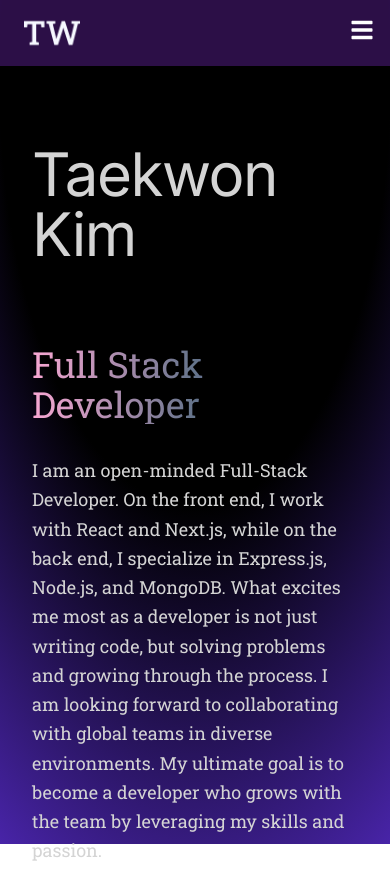
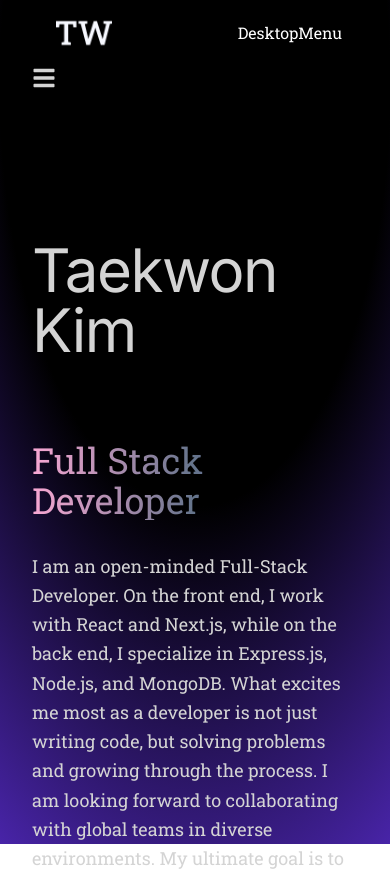
Before and after one commit to Tae-uni/Tae-uni.github.io, a React (Vite) app: page / in a window 390 px wide. Shown: the top 871 px of the page. Built offline with nearby package versions, Linux system fonts and the light colour scheme.

Commit message:
:construction: start refactoring responsive mobile navigation

```diff
--- /dev/null
+++ b/src/components/DesktopMenu.jsx
@@ -0,0 +1,10 @@
+import { Link } from "react-scroll";
+import { FaLinkedin, FaGithub } from "react-icons/fa";
+
+const DesktopMenu = () => {
+  return (
+    <div>DesktopMenu</div>
+  );
+};
+
+export default DesktopMenu;
--- a/src/components/Hero.jsx
+++ b/src/components/Hero.jsx
@@ -26,7 +26,7 @@ const Hero = () => {
               variants={container(0)}
               initial="hidden"
               animate="visible"
-              className="pb-20 text-6xl font-sans tracking-tight lg:mt-16 lg:text-8xl"
+              className="pb-20 text-6xl font-sans tracking-tight lg:mt-16 lg:text-6xl"
             >
               Taekwon Kim
             </motion.h1>
--- /dev/null
+++ b/src/components/MobileMenu.jsx
@@ -0,0 +1,99 @@
+import { useState, useRef, useEffect } from "react";
+import { Link } from "react-scroll";
+import { AnimatePresence, motion } from "framer-motion";
+import { FaBars, FaTimes } from "react-icons/fa";
+
+const MobileMenu = () => {
+
+  const [isOpen, setIsOpen] = useState(false);
+  const menuRef = useRef(null);
+
+  const toggleMenu = () => {
+    console.log("Menu toggled:", isOpen);
+    setIsOpen(!isOpen);
+  };
+
+  useEffect(() => {
+    const handleClick = (e) => {
+      if (menuRef.current && !menuRef.current.contains(e.target) && isOpen) {
+        setIsOpen(false);
+      }
+    };
+
+    if (isOpen) {
+      document.addEventListener("mousedown", handleClick);
+    } else {
+      document.removeEventListener("mousedown", handleClick);
+    }
+
+    return () => {
+      document.removeEventListener("mousedown", handleClick);
+    };
+  }, [isOpen]);
+
+  return (
+    <div ref={menuRef} className="relative md:hidden">
+      <button onClick={toggleMenu} className="md:hidden focus:outline-none z-100">
+        {isOpen ? (
+          <FaTimes className="text-2xl hover:text-gray-400" />
+        ) : (
+          <FaBars className="text-2xl hover:text-gray-400" />
+        )}
+      </button>
+
+      <AnimatePresence>
+        {isOpen && (
+          <motion.div
+            initial={{ x: "100%" }}
+            animate={{ x: "0%" }}
+            exit={{ x: "100%" }}
+            transition={{ duration: 0.3 }}
+            className="fixed top-0 right-0 w-2/3 h-full bg-purple backdrop-blur-sm text-white py-6 px-8 z-100"
+          >
+
+            <ul className="flex flex-col mt-16 items-center gap-4 text-lg font-sans font-medium">
+              <li>
+                <Link
+                  to="home"
+                  smooth={true}
+                  duration={500}
+                  offset={-200}
+                  className="hover:text-gray-400"
+                  onClick={toggleMenu}
+                >
+                  Home
+                </Link>
+              </li>
+              <li>
+                <Link
+                  to="projects"
+                  smooth={true}
+                  duration={500}
+                  offset={-100}
+                  className="hover:text-gray-400"
+                  onClick={toggleMenu}
+                >
+                  Projects
+                </Link>
+              </li>
+              <li>
+                <Link
+                  to="contact"
+                  smooth={true}
+                  duration={500}
+                  offset={-200}
+                  className="hover:text-gray-400"
+                  onClick={toggleMenu}
+                >
+                  Contact
+                </Link>
+              </li>
+            </ul>
+          </motion.div>
+        )}
+      </AnimatePresence>
+    </div>
+  );
+};
+
+export default MobileMenu;
--- a/src/components/Navbar.jsx
+++ b/src/components/Navbar.jsx
@@ -1,158 +1,189 @@
 import { useState, useRef, useEffect } from 'react';
 import { FaLinkedin, FaGithub, FaTimes, FaBars } from 'react-icons/fa';
 import { Link } from 'react-scroll';
-import { motion } from 'framer-motion';
+import { AnimatePresence, motion } from 'framer-motion';
 
 import logo from '../assets/twt.png';
 
+import DesktopMenu from './DesktopMenu';
+import MobileMenu from './MobileMenu';
+
 const Navbar = () => {
-
   const [isOpen, setIsOpen] = useState(false);
-  const menuRef = useRef(null);
 
   const toggleMenu = () => {
-    console.log("Menu toggled:", isOpen);
     setIsOpen(!isOpen);
-  }
-
-  useEffect(() => {
-    const handleClick = (e) => {
-      if (menuRef.current && !menuRef.current.contains(e.target) && isOpen) {
-        setIsOpen(false);
-      }
-    };
-
-    if (isOpen) {
-      document.addEventListener("mousedown", handleClick);
-    } else {
-      document.removeEventListener("mousedown", handleClick);
-    }
-
-    return () => {
-      document.removeEventListener("mousedown", handleClick);
-    };
-  }, [menuRef, isOpen, setIsOpen]);
+  };
 
   return (
-    <nav
-      ref={menuRef}
-      className="fixed top-0 left-0 w-full bg-purple-600/30 text-white z-10 py-4 md:py-0 px-4 sm:px-0 lg:px-4"
-    >
-      <div className="container mx-auto flex items-center justify-between">
-        <div className="flex flex-shrink-0 items-center">
-          <Link to="home" smooth={true} duration={500} offset={-200} className="text-2xl font-bold hover:text-gray-400">
+    <>
+      <nav className="md:fixed md:top-0 md:left-0 md:w-full bg-black/50 backdrop-blur-sm text-white z-10 py-4 md:py-0 px-4 sm:px-0 lg:px-4">
+        <div className="container mx-auto flex items-center justify-between">
+          <div className="flex items-center">
             <img className="mx-2 w-14" src={logo} alt="logo" />
-          </Link>
+          </div>
+          <DesktopMenu />
+          {/* <MobileMenu /> */}
         </div>
-
-        {/* Desktop */}
-        <ul className="hidden md:flex list-none items-center gap-6 text-lg">
-          <li><Link to="home" smooth={true} duration={500} offset={-200} className="hover:text-gray-400">Home</Link></li>
-          {/* <li><Link to="about" smooth={true} duration={500} offset={-100}>About</Link></li> */}
-          <li><Link to="projects" smooth={true} duration={500} offset={-100} className="hover:text-gray-400">Projects</Link></li>
-          <li><Link to="contact" smooth={true} duration={500} offset={-200} className="hover:text-gray-400">Contact</Link></li>
-        </ul>
-
-        <div className="hidden md:flex m-8 items-center justify-center gap-4 text-2xl">
-          <a
-            href="https://www.linkedin.com/in/taekwon-kim-766165317/"
-            target="_blank"
-            rel="noopener noreferrer"
-          >
-            <FaLinkedin className="hover:text-blue-500" />
-          </a>
-          <a
-            href="https://github.com/Tae-uni"
-            target="_blank"
-            rel="noopener noreferrer"
-          >
-            <FaGithub className="hover:text-gray-400" />
-          </a>
-        </div>
-
-        {/* Hamburger Menu Mobile */}
-        <div className="md:hidden z-40 relative">
-          <button onClick={toggleMenu} className="focus:outline-none">
-            {isOpen ? (
-              <FaTimes className="text-2xl hover:text-gray-400" />
-            ) : (
-              <FaBars className="text-2xl hover:text-gray-400" />
-            )}
-          </button>
-        </div>
-      </div>
-
-      {/* Mobile Menu */}
+      </nav>
       {isOpen && (
-        <motion.div
-          initial={{ x: "100%" }}
-          animate={{ x: "0%" }}
-          exit={{ x: "100%" }}
-          transition={{ duration: 0.5 }}
-          className="fixed top-0 right-0 w-2/3 h-full bg-black text-white py-6 px-8 z-30"
-        >
-          <ul className="flex flex-col mt-16 items-center gap-4 text-lg font-sans font-medium">
-            <li>
-              <Link
-                to="home"
-                smooth={true}
-                duration={500}
-                offset={-200}
-                className="hover:text-gray-400"
-                onClick={toggleMenu}
-              >
-                Home
-              </Link>
-            </li>
-            <li>
-              <Link
-                to="projects"
-                smooth={true}
-                duration={500}
-                offset={-100}
-                className="hover:text-gray-400"
-                onClick={toggleMenu}
-              >
-                Projects
-              </Link>
-            </li>
-            <li>
-              <Link
-                to="contact"
-                smooth={true}
-                duration={500}
-                offset={-200}
-                className="hover:text-gray-400"
-                onClick={toggleMenu}
-              >
-                Contact
-              </Link>
-            </li>
-          </ul>
-
-          <div className="flex justify-center mt-6 gap-6 text-2xl">
-            <a
-              href="https://www.linkedin.com/in/taekwon-kim-766165317/"
-              target="_blank"
-              rel="noopener noreferrer"
-              className="hover:text-gray-400"
-            >
-              <FaLinkedin />
-            </a>
-            <a
-              href="https://github.com/Tae-uni"
-              target="_blank"
-              rel="noopener noreferrer"
-              className="hover:text-gray-400"
-            >
-              <FaGithub />
-            </a>
-          </div>
-        </motion.div>
+        <div className="fixed top-0 left-0 w-full h-full bg-black/50 backdrop-blur-sm z-200" onClick={toggleMenu}></div>
       )}
-
-    </nav>
+      <MobileMenu isOpen={isOpen} toggleMenu={toggleMenu} />
+    </>
   );
 };
 
+// sm: 640px, md: 768px, lg: 1024px, xl: 1280px / or above
+//   const [isOpen, setIsOpen] = useState(false);
+//   const menuRef = useRef(null);
+
+//   const toggleMenu = () => {
+//     console.log("Menu toggled:", isOpen);
+//     setIsOpen(!isOpen);
+//   }
+
+//   useEffect(() => {
+//     const handleClick = (e) => {
+//       if (menuRef.current && !menuRef.current.contains(e.target) && isOpen) {
+//         setIsOpen(false);
+//       }
+//     };
+
+//     if (isOpen) {
+//       document.addEventListener("mousedown", handleClick);
+//     } else {
+//       document.removeEventListener("mousedown", handleClick);
+//     }
+
+//     return () => {
+//       document.removeEventListener("mousedown", handleClick);
+//     };
+//   }, [isOpen]);
+
+//   return (
+//     <nav
+//       // ref={menuRef}
+//       className="fixed top-0 left-0 w-full bg-black/50 backdrop-blur-sm text-white z-10 py-4 md:py-0 px-4 sm:px-0 lg:px-4"
+//     >
+//       <div className="container mx-auto flex items-center justify-between">
+//         <div className="flex flex-shrink-0 items-center">
+//           <Link to="home" smooth={true} duration={500} offset={-200} className="text-2xl font-bold hover:text-gray-400">
+//             <img className="mx-2 w-14" src={logo} alt="logo" />
+//           </Link>
+//         </div>
+
+//         {/* Desktop */}
+//         <ul className="hidden md:flex list-none items-center gap-6 text-lg">
+//           <li><Link to="home" smooth={true} duration={500} offset={-200} className="hover:text-gray-400">Home</Link></li>
+//           {/* <li><Link to="about" smooth={true} duration={500} offset={-100}>About</Link></li> */}
+//           <li><Link to="projects" smooth={true} duration={500} offset={-100} className="hover:text-gray-400">Projects</Link></li>
+//           <li><Link to="contact" smooth={true} duration={500} offset={-200} className="hover:text-gray-400">Contact</Link></li>
+//         </ul>
+
+//         <div className="hidden md:flex m-8 items-center justify-center gap-4 text-2xl">
+//           <a
+//             href="https://www.linkedin.com/in/taekwon-kim-766165317/"
+//             target="_blank"
+//             rel="noopener noreferrer"
+//           >
+//             <FaLinkedin className="hover:text-blue-500" />
+//           </a>
+//           <a
+//             href="https://github.com/Tae-uni"
+//             target="_blank"
+//             rel="noopener noreferrer"
+//           >
+//             <FaGithub className="hover:text-gray-400" />
+//           </a>
+//         </div>
+
+//         {/* Hamburger Menu Mobile */}
+//         <div className="md:hidden z-40 relative">
+//           <button onClick={toggleMenu} className="focus:outline-none">
+//             {isOpen ? (
+//               <FaTimes className="text-2xl hover:text-gray-400" />
+//             ) : (
+//               <FaBars className="text-2xl hover:text-gray-400" />
+//             )}
+//           </button>
+//         </div>
+//       </div>
+
+//       {/* Mobile Menu */}
+//       <AnimatePresence>
+//         {isOpen && (
+//           <div
+//             // initial={{ x: "100%" }}
+//             // animate={{ x: "0%" }}
+//             // exit={{ x: "100%" }}
+//             // transition={{ duration: 0.3 }}
+//             className="fixed top-0 right-0 w-full h-full bg-black/70 backdrop-blur-sm text-white py-6 px-8 z-50"
+//           >
+//             {/* <div className="flex flex-col justify-between h-full"> */}
+//               <ul className="flex flex-col mt-16 items-center gap-4 text-lg font-sans font-medium">
+//                 <li>
+//                   <Link
+//                     to="home"
+//                     smooth={true}
+//                     duration={500}
+//                     offset={-200}
+//                     className="hover:text-gray-400"
+//                     onClick={toggleMenu}
+//                   >
+//                     Home
+//                   </Link>
+//                 </li>
+//                 <li>
+//                   <Link
+//                     to="projects"
+//                     smooth={true}
+//                     duration={500}
+//                     offset={-100}
+//                     className="hover:text-gray-400"
+//                     onClick={toggleMenu}
+//                   >
+//                     Projects
+//                   </Link>
+//                 </li>
+//                 <li>
+//                   <Link
+//                     to="contact"
+//                     smooth={true}
+//                     duration={500}
+//                     offset={-200}
+//                     className="hover:text-gray-400"
+//                     onClick={toggleMenu}
+//                   >
+//                     Contact
+//                   </Link>
+//                 </li>
+//               </ul>
+
+//               <div className="flex justify-center mt-6 gap-6 text-2xl">
+//                 <a
+//                   href="https://www.linkedin.com/in/taekwon-kim-766165317/"
+//                   target="_blank"
+//                   rel="noopener noreferrer"
+//                   className="hover:text-gray-400"
+//                 >
+//                   <FaLinkedin />
+//                 </a>
+//                 <a
+//                   href="https://github.com/Tae-uni"
+//                   target="_blank"
+//                   rel="noopener noreferrer"
+//                   className="hover:text-gray-400"
+//                 >
+//                   <FaGithub />
+//                 </a>
+//               </div>
+//             </div>
+//           // </div>
+//         )}
+//       </AnimatePresence>
+//     </nav>
+//   );
+// };
+
 export default Navbar;
--- a/tailwind.config.js
+++ b/tailwind.config.js
@@ -9,7 +9,17 @@ export default {
       fontFamily: {
         slab: ["Roboto Slab", "serif"],
         sans: ["Inter", "sans-serif"],
-      }
+      },
+      backdropBlur: {
+        sm: "4px",
+        DEFAULT: "8px",
+        lg: "12px",
+      },
+    },
+  },
+  variants: {
+    extend: {
+      backdropBlur: ["responsive"],
     },
   },
   plugins: [],
```
